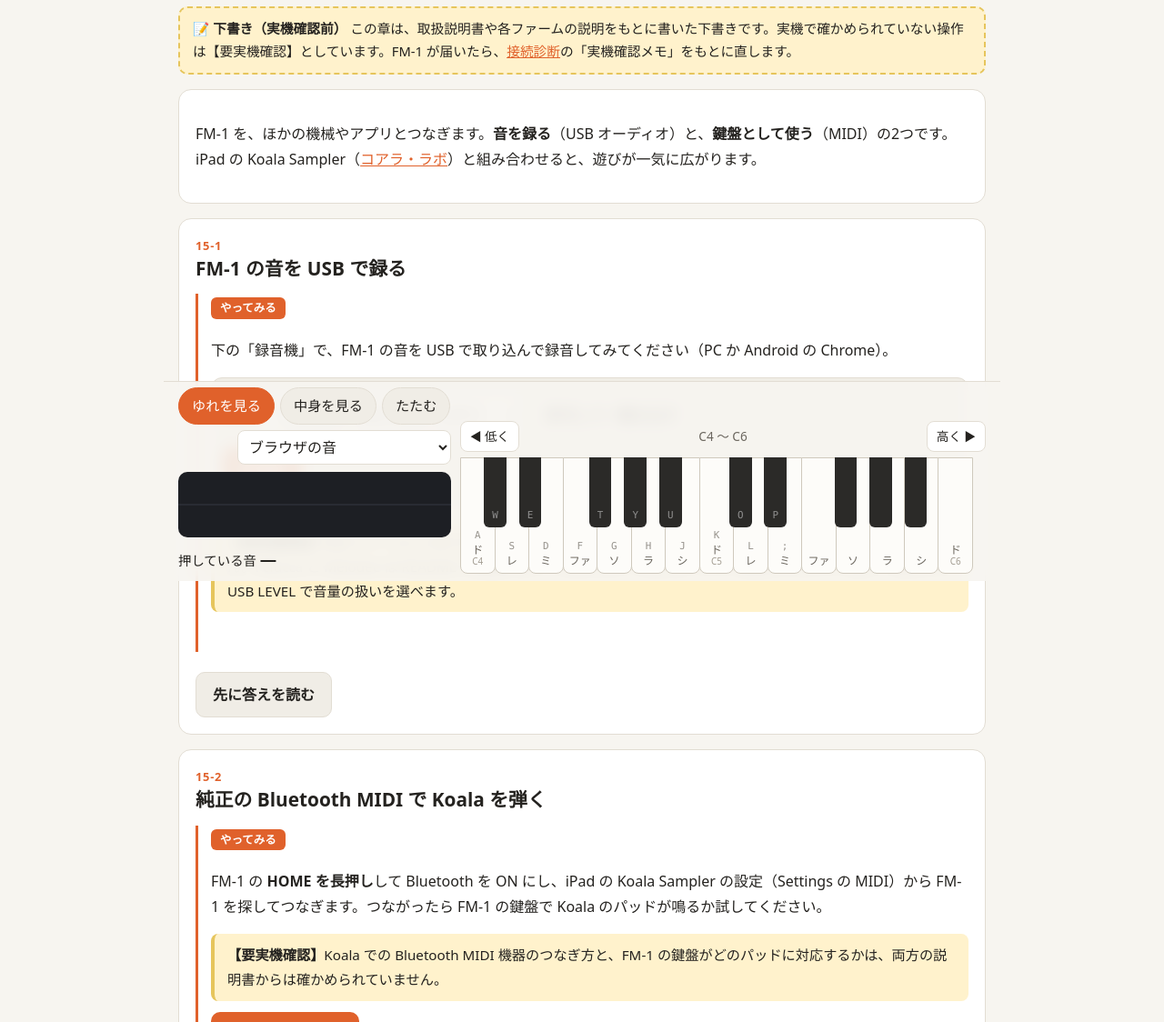
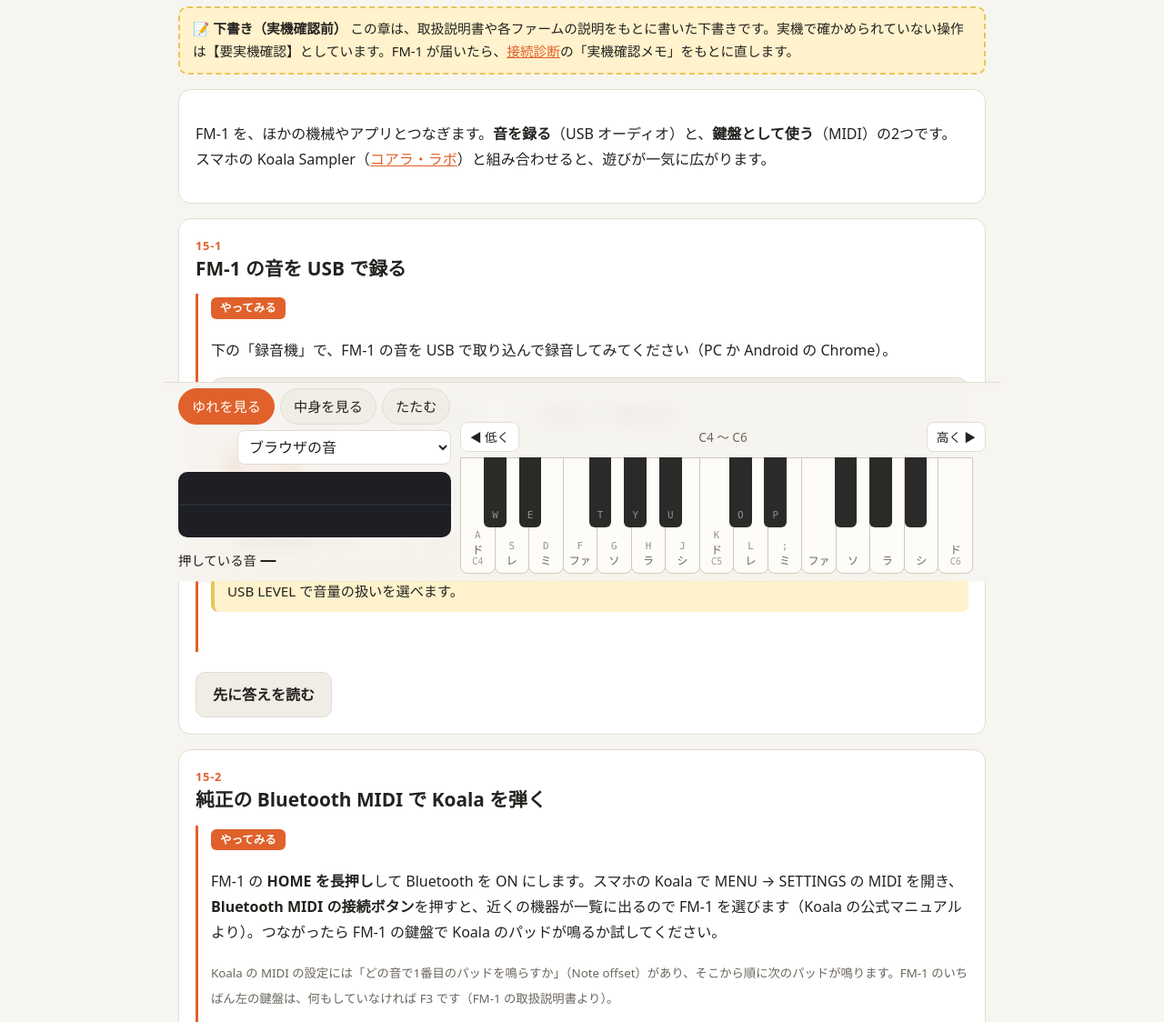
Before and after one commit to web255078-lab/fm1-lab, a plain HTML site: page chapters/ch15.html in a window 1280 px wide. Shown: the part 161-1285 px from the top of the page at 91% size. Drawn offline with Linux system fonts and the light colour scheme.

Commit message:
第15章：スマホの Koala と Bluetooth MIDI でつなぐ手順を更新
Co-Authored-By: Claude Opus 5.5 <noreply@anthropic.com>

```diff
--- a/chapters/ch15.html
+++ b/chapters/ch15.html
@@ -20,7 +20,7 @@
   <div class="draft-note">この章は、取扱説明書や各ファームの説明をもとに書いた下書きです。実機で確かめられていない操作は【要実機確認】としています。FM-1 が届いたら、<a href="../diag.html">接続診断</a>の「実機確認メモ」をもとに直します。</div>
 
   <section class="card">
-    <p>FM-1 を、ほかの機械やアプリとつなぎます。<strong>音を録る</strong>（USB オーディオ）と、<strong>鍵盤として使う</strong>（MIDI）の2つです。iPad の Koala Sampler（<a href="https://web255078-lab.github.io/koala-lab/" target="_blank" rel="noopener">コアラ・ラボ</a>）と組み合わせると、遊びが一気に広がります。</p>
+    <p>FM-1 を、ほかの機械やアプリとつなぎます。<strong>音を録る</strong>（USB オーディオ）と、<strong>鍵盤として使う</strong>（MIDI）の2つです。スマホの Koala Sampler（<a href="https://web255078-lab.github.io/koala-lab/" target="_blank" rel="noopener">コアラ・ラボ</a>）と組み合わせると、遊びが一気に広がります。</p>
   </section>
 
   <section class="card lesson" id="l1" data-try="try1">
@@ -43,7 +43,7 @@
     <div class="num">15-2</div>
     <h2>純正の Bluetooth MIDI で Koala を弾く</h2>
     <div class="step try"><span class="tag">やってみる</span>
-      <p>FM-1 の <strong>HOME を長押し</strong>して Bluetooth を ON にし、iPad の Koala Sampler の設定（Settings の MIDI）から FM-1 を探してつなぎます。つながったら FM-1 の鍵盤で Koala のパッドが鳴るか試してください。</p><div class="check-hw">Koala での Bluetooth MIDI 機器のつなぎ方と、FM-1 の鍵盤がどのパッドに対応するかは、両方の説明書からは確かめられていません。</div>
+      <p>FM-1 の <strong>HOME を長押し</strong>して Bluetooth を ON にします。スマホの Koala で MENU → SETTINGS の MIDI を開き、<strong>Bluetooth MIDI の接続ボタン</strong>を押すと、近くの機器が一覧に出るので FM-1 を選びます（Koala の公式マニュアルより）。つながったら FM-1 の鍵盤で Koala のパッドが鳴るか試してください。</p><p class="muted"><small>Koala の MIDI の設定には「どの音で1番目のパッドを鳴らすか」（Note offset）があり、そこから順に次のパッドが鳴ります。FM-1 のいちばん左の鍵盤は、何もしていなければ F3 です（FM-1 の取扱説明書より）。</small></p><div class="check-hw">FM-1 と Koala が実際に Bluetooth でつながるか、遅れが気にならないかは未確認です。</div>
       <div class="btn-row"><button class="btn" data-did>実機でやってみた</button></div>
     </div>
     <button class="btn sub reveal-btn" data-reveal>先に答えを読む</button>
```
